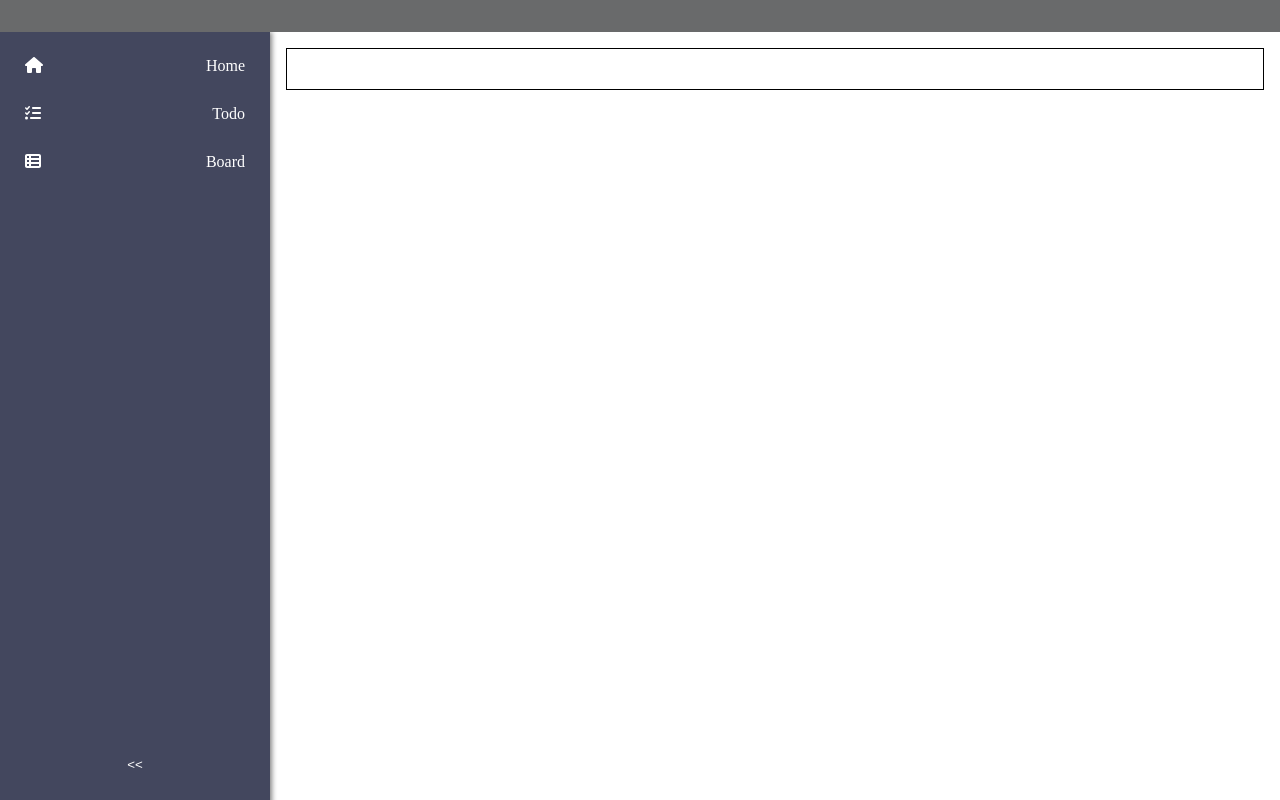
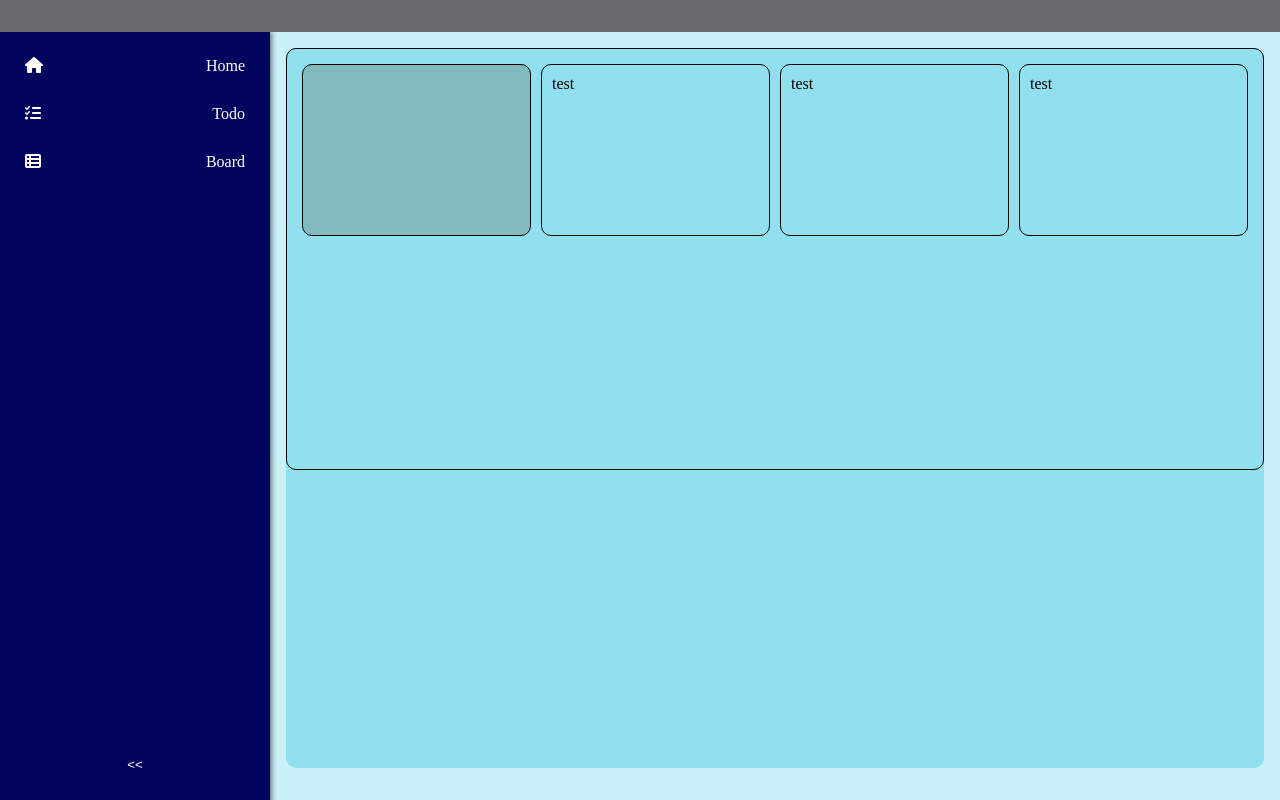
Before and after one commit to seduns/todo-app-local, an Angular app: page /home in a window 1280 px wide. Built offline with nearby package versions, Linux system fonts and the light colour scheme.

Commit message:
add filter for level, add new model(category), change homepage layout

```diff
--- a/src/app/board/board.component.ts
+++ b/src/app/board/board.component.ts
@@ -48,6 +48,7 @@ export class BoardComponent implements OnInit {
   selectedStateNew: string | null = null;
   selectedLevelNew: string | null = null;
   selectedLevel: string | null = null;
+  selectedCategoriesNew: string | null = null;
   selectedDateSubmission: string | null = null;
   selectedDate: string | null = null;
 
@@ -63,6 +64,8 @@ export class BoardComponent implements OnInit {
     this.selectedDateSubmission = todo.submissionDate;
     this.selectedStateNew = todo.state;
     this.selectedLevelNew = todo.level;
+    this.selectedCategoriesNew = todo.categories;
+
     this.showTodo = true;
   }
 
@@ -79,6 +82,8 @@ export class BoardComponent implements OnInit {
           isComplete: this.todos[todoIndex].isComplete,
           state: this.selectedStateNew,
           level: this.selectedLevelNew,
+          categories: this.selectedCategoriesNew ?? "null",
+
           submissionDate: new Date().toLocaleString()
         };
         alert('Update Success');
--- a/src/app/homepage/homepage.component.html
+++ b/src/app/homepage/homepage.component.html
@@ -1,28 +1,43 @@
-
 <!-- <app-nav-bar></app-nav-bar> -->
 
 <div class="main-content">
 
-<!-- <app-side-nav-bar></app-side-nav-bar> -->
+    <!-- <app-side-nav-bar></app-side-nav-bar> -->
 
     <div class="content">
         <div class="con-todo">
+
             <div class="todo-list-background">
-                <div class="todo-card">
-                    <div
-                    class="todo-item"
-                    *ngFor="let todo of todos; let i = index;"
-                    (click)="openTodos(todo, i, $event)"
-                    >
-                    <div class="todo-title" >
-                        {{ todo.title }}
+
+                <!-- <div class="todo-card"> <div class="todo-item" *ngFor="let todo of todos;
+                let i = index;" (click)="openTodos(todo, i, $event)"> <div class="todo-title">
+                {{ todo.title }} </div> <div class="todo-description"> {{
+                limitWords(todo.description, 50)}} </div> </div> </div> -->
+
+                <div class="con-flex-card con-1">
+                    <div class="con-col-1">
+                        <div
+                            class="col-cate col-1"
+                            *ngFor="let category of (categoryCounts | keyvalue)">
+                            <div class="col-cate-name">
+                                {{ category.key }}
+                            </div>
+                            <div class="col-cate-total">
+                                {{ category.value }}
+                            </div>
+                        </div>
                     </div>
-                    <div class="todo-description">
 
-                        {{ limitWords(todo.description, 50)}}
-                    </div>
                 </div>
-            </div>
+                <div class="con-flex-card con-2">
+                    test
+                </div>
+                <div class="con-flex-card con-3">
+                    test
+                </div>
+                <div class="con-flex-card con-4">
+                    test
+                </div>
             </div>
         </div>
     </div>
--- a/src/app/homepage/homepage.component.scss
+++ b/src/app/homepage/homepage.component.scss
@@ -1,7 +1,7 @@
 .main-content {
     // border: 1px solid yellow;
     display: flex;
-    height: 100vh;
+    // height: 100vh;
 }
 
 .content {
@@ -13,34 +13,120 @@
 
     .con-todo {
         display: flex;
-        // height: 100%;
-        max-height: 80vh;
-        border: 1px solid black;
+        height: 90vh;
+        // border: 1px solid black;
+        border-radius: 10px;
+        background-color: #90e0ef;
         justify-content: end;
         margin-left: auto;
 
         .todo-list-background {
             border-radius: 10px;
-            background-color: rgba(255, 255, 255, 0.336);
             padding: 10px;
+            // background-color: rgba(255, 255, 255, 0.336);
+            border: 1px solid black;
+            display: flex;
+            justify-content: space-between;
+            width: 100%;
+            height: 50vh;
+
+            .con-flex-card {
+                border: 1px solid black;
+                padding: 10px;
+                display: flex;
+                width: 100%;
+                max-width: 300px;
+                max-height: 150px;
+                border-radius: 10px;
+                margin: 5px;
+            }
+
+            .con-1 {
+                background-color: rgba(97, 97, 67, 0.29);
+
+                .con-col-1 {
+                    // background-color: rgba(255, 255, 0, 0.311);
+                    border-radius: 10px;
+                    display: flex;
+                    flex-direction: column;
+                    justify-content: space-between;
+                    height: 100%;
+                    width: 100%;
+                    overflow-y: scroll;
+
+                    .col-cate {
+                        display: flex;
+                        padding: 0px; //adjust here
+                        // border: 1px solid rgb(34, 0, 226);
+                        border-radius: 10px;
+                        justify-content: space-between;
+
+                        .col-cate-name {
+                            // border: 1px solid black;
+                            background-color: rgb(37, 131, 175);
+                            color: white;
+                            border: none;
+                            width: 100%;
+                            margin: 5px;
+                            padding: 10px 10px;
+                            border-radius: 10px;
+                            display: flex;
+                            justify-content: start;
+                            align-items: center;
+                            transition: 0.3s;
+
+                            &:hover {
+                                background-color: rgb(20, 102, 141);
+                                box-shadow: 0px 4px 6px rgba(0, 0, 0, 0.2);
+                                padding: 10px 20px;
+
+                            }
+                        }
+
+                        .col-cate-total {
+                            // border: 1px solid black;
+                            background-color: rgb(37, 131, 175);
+                            color: white;
+                            border: none;
+                            width: 100%;
+                            margin: 5px;
+                            max-width: 30px;
+                            padding: 10px;
+                            border-radius: 10px;
+                            display: flex;
+                            justify-content: center;
+                            align-items: center;
+
+                            transition: 0.3s;
+
+                            &:hover {
+                                background-color: rgb(20, 102, 141);
+                                box-shadow: 0px 4px 6px rgba(0, 0, 0, 0.2);
+
+                            }
+
+                        }
+                    }
+                }
+            }
         }
 
         .todo-card {
             list-style: none;
-            padding: 10px 0px;
+            padding: 60px 0px;
             display: flex;
             flex-wrap: wrap;
             gap: 10px;
             justify-content: center;
             overflow: scroll;
             overflow-x: hidden;
-            // border: 1px solid black;
-
-            //height and width
+            border: 1px solid black;
+            border-radius: 10px;
             width: 100%;
             max-width: 50vh;
             height: 100%;
             max-height: 20vh;
+            margin: 20px -20px;
 
         }
 
--- a/src/app/homepage/homepage.component.ts
+++ b/src/app/homepage/homepage.component.ts
@@ -2,6 +2,8 @@ import { Component, OnInit } from '@angular/core';
 import { CommonModule } from '@angular/common';
 import { Router } from '@angular/router';
 import { Todo } from '../model/todo.mode';
+import { stringify } from 'node:querystring';
+import { consumerAfterComputation } from '@angular/core/primitives/signals';
 
 @Component({
   selector: 'app-homepage',
@@ -18,6 +20,7 @@ export class HomepageComponent implements OnInit {
 
     ngOnInit(): void {
         this.loadTodo();
+        this.totalCategoriesSubmit();
   }
 
   showTodo: boolean = false;
@@ -26,6 +29,9 @@ export class HomepageComponent implements OnInit {
   selectedDescription: string | null = null;
   selectedDateSubmission: string | null = null;
   selectedDate: string | null = null;
+
+  totalTask : number = 0;
+  totalCategorisSubmit : number = 0;
 
   loadTodo(): void {
     if (typeof window != 'undefined') {
@@ -41,6 +47,29 @@ export class HomepageComponent implements OnInit {
       }
     }
   }
+
+  getTodoByCategories(categories: string) {
+    return this.todos.filter(todo => todo.categories === categories);
+  }
+
+  categoryCounts: { [key: string]: number } = {};
+
+  totalCategoriesSubmit(): void {
+      this.categoryCounts = {};
+
+      this.todos.forEach((todo) => {
+          const category = todo.categories;
+          if (category) {
+              this.categoryCounts[category] = (this.categoryCounts[category] || 0) + 1;
+          }
+      });
+
+      console.log('Total submit by categories:', this.categoryCounts);
+  }
+
+
+
+
 
   openTodos(todo: any, index: number, event?: Event): void {
     if (event && event.target instanceof HTMLInputElement) {
--- a/src/app/model/todo.mode.ts
+++ b/src/app/model/todo.mode.ts
@@ -7,5 +7,6 @@ export interface Todo {
     submissionDate: string;
     state: string;
     level: string;
+    categories: string;
 
 }
--- a/src/app/nav-bar/nav-bar.component.ts
+++ b/src/app/nav-bar/nav-bar.component.ts
@@ -8,7 +8,7 @@ import { faC, faHome, faListCheck, faTableList } from '@fortawesome/free-solid-s
 @Component({
   selector: 'app-nav-bar',
   standalone: true,
-  imports: [CommonModule, RouterLink, FontAwesomeModule],
+  imports: [CommonModule, FontAwesomeModule],
   templateUrl: './nav-bar.component.html',
   styleUrl: './nav-bar.component.scss'
 })
--- a/src/app/side-nav-bar/side-nav-bar.component.scss
+++ b/src/app/side-nav-bar/side-nav-bar.component.scss
@@ -1,5 +1,5 @@
 .side-nav-bar {
-    background-color: rgb(67, 71, 94);
+    background-color: #03045e;
     width: 250px;
     padding: 10px;
     margin: 0;
--- a/src/app/todo-app/todo-app.component.scss
+++ b/src/app/todo-app/todo-app.component.scss
@@ -12,7 +12,7 @@
     .add-task-con {
         // border: 1px solid black;
         border-radius: 10px;
-        background-color: rgba(255, 255, 255, 0.479);
+        background-color: rgba(28, 236, 0, 0.941);
         padding: 10px;
         display: flex;
         justify-content: center;
--- a/src/styles.scss
+++ b/src/styles.scss
@@ -1,7 +1,6 @@
 /* You can add global styles to this file, and also import other style files */
 body {
-    background: rgb(2,0,36);
-background: linear-gradient(90deg, rgba(2,0,36,1) 0%, rgb(255, 255, 255) 0%, rgb(255, 255, 255) 100%);
+    background-color: #caf0f8;
 margin: 0;
 padding: 0;
 height: 100vh;
```
Also changed, not shown: src/app/todo-app/todo-app.component.html (+30 -0 lines), src/app/todo-app/todo-app.component.ts (+86 -23 lines).
